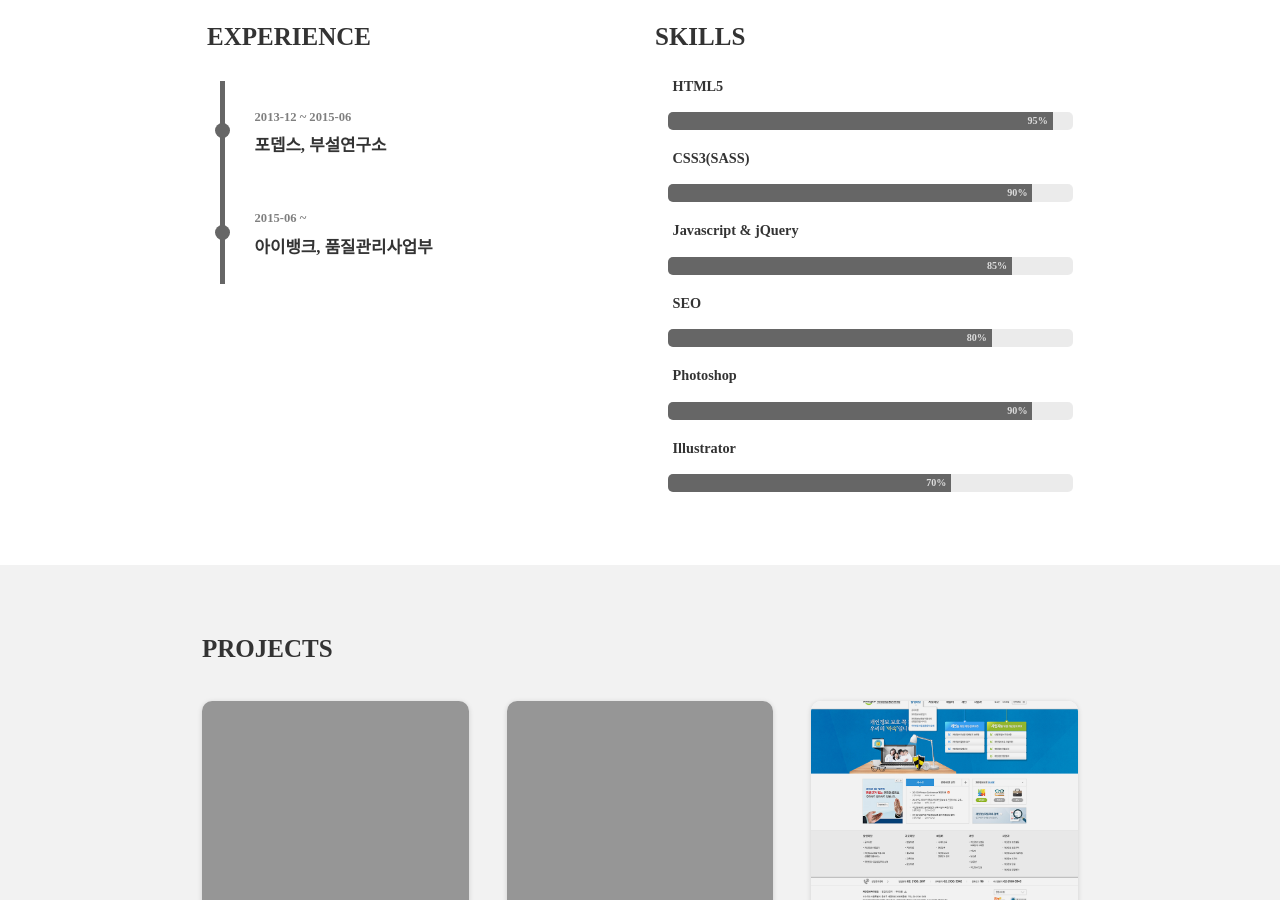
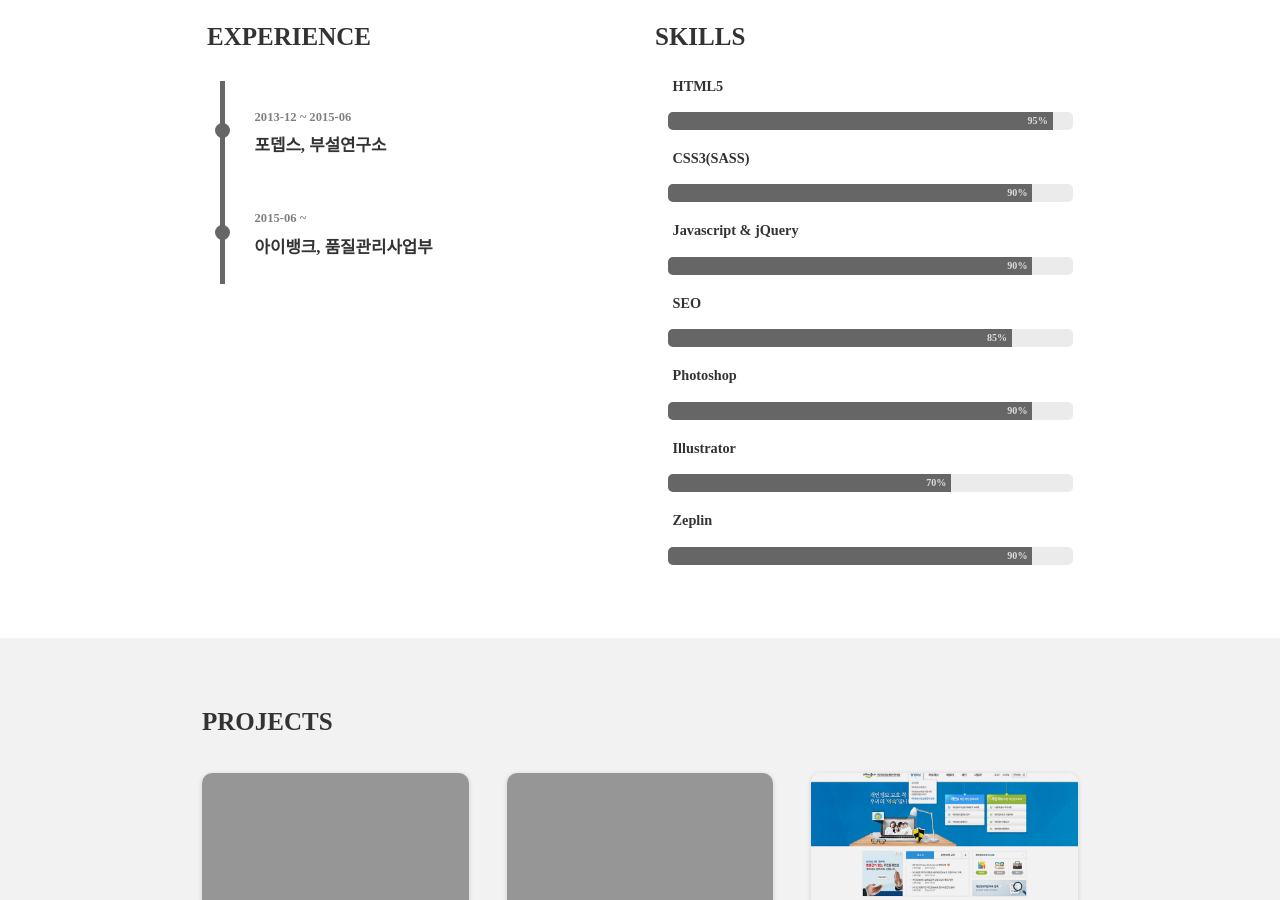
Before and after one commit to JeongrakChoi/JeongrakChoi.github.io, a Jekyll site: the page built from portfolio.html, in a window 1280 px wide and 900 px high, scrolled down 435 px. Built offline with Jekyll 4.4.1, drawn with Linux system fonts in a browser that asks for light colours; nearby versions of some CDN libraries; some web fonts are replaced.

Commit message:
Update _config.yml

```diff
--- a/_config.yml
+++ b/_config.yml
@@ -25,13 +25,15 @@ theme_settings :
       - skill : CSS3(SASS)
         value : 90  # Percent value
       - skill : Javascript & jQuery
+        value : 90  # Percent value
+      - skill : SEO
         value : 85  # Percent value
-      - skill : SEO
-        value : 80  # Percent value
       - skill : Photoshop
         value : 90  # Percent value
       - skill : Illustrator
         value : 70  # Percent value
+      - skill : Zeplin
+        value : 90  # Percent value
 
   # Icons
   icons :
```
